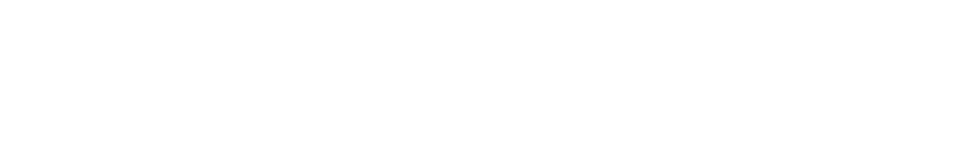
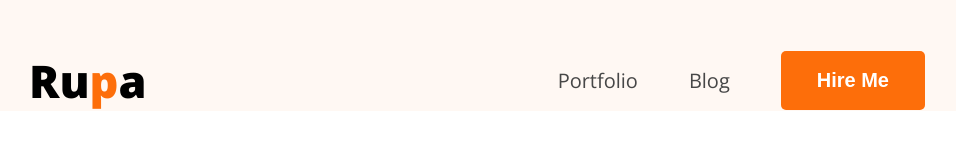
Before and after one commit to rupa3670/hero-dev-code, a plain HTML site: page index.html in a window 1280 px wide. Shown: the whole page, without its empty margins (163-1119 px from the left). Drawn offline with nearby package versions, Linux system fonts and the light colour scheme.

Commit message:
designed navbar

```diff
--- a/index.html
+++ b/index.html
@@ -4,8 +4,24 @@
     <meta charset="UTF-8">
     <meta name="viewport" content="width=device-width, initial-scale=1.0">
     <title>Rupa</title>
+    <link rel="preconnect" href="https://fonts.googleapis.com">
+<link rel="preconnect" href="https://fonts.gstatic.com" crossorigin>
+<link href="https://fonts.googleapis.com/css2?family=Open+Sans:ital,wght@0,300..800;1,300..800&display=swap" rel="stylesheet">
+<link rel="stylesheet" href="styles/portfolio.css">
 </head>
-<body>
+<body class="font-open-sans">
+    <header>
+        <nav>
+            <div class="logo">
+                <h2>Ru<span class="color-orange">p</span>a</h2>
+            </div>
+            <ul class="menu">
+                <li><a href="">Portfolio</a></li>
+                <li><a href="">Blog</a></li>
+               <li><button class="btn">Hire Me</button></li>
+            </ul>
+        </nav>
+    </header>
 
 </body>
 </html>
--- /dev/null
+++ b/styles/portfolio.css
@@ -0,0 +1,56 @@
+*{
+    margin:0;
+    padding:0;
+    box-sizing: border-box;
+}
+/* shared style */
+.font-open-sans {
+    font-family: "Open Sans", sans-serif;
+    font-optical-sizing: auto;
+
+}
+.logo h2{
+    font-size: 45px;
+    font-weight: 900;
+
+}
+.color-orange{
+    color: #FD6E0A;
+
+}
+.btn{
+    background-color: #FD6E0A;
+    border:none;
+    padding: 18px 36px;
+    border-radius: 5px;
+    font-size: 20px;
+    font-weight: bold;
+    color: white;
+
+
+}
+/* main style */
+header{
+    background-color: #FFF8F3;
+    padding-top: 50px;
+}
+nav{
+    width: 70%;
+    max-width: 1170px;
+    margin: 0px auto;
+    display: flex;
+    justify-content: space-between;
+    align-items: center;
+
+}
+nav .menu{
+    display:flex;
+    list-style-type: none;
+    gap: 51px;
+    align-items: center;
+}
+nav .menu a{
+    font-size: 20px;
+    color: #474747;
+    text-decoration: none;
+}
```
